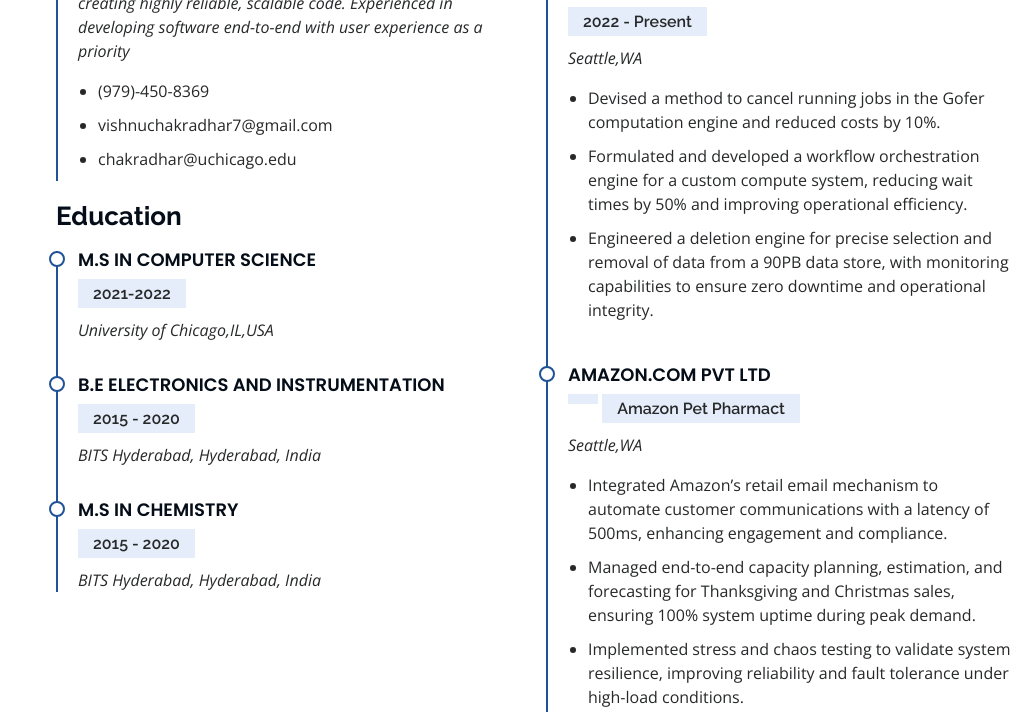
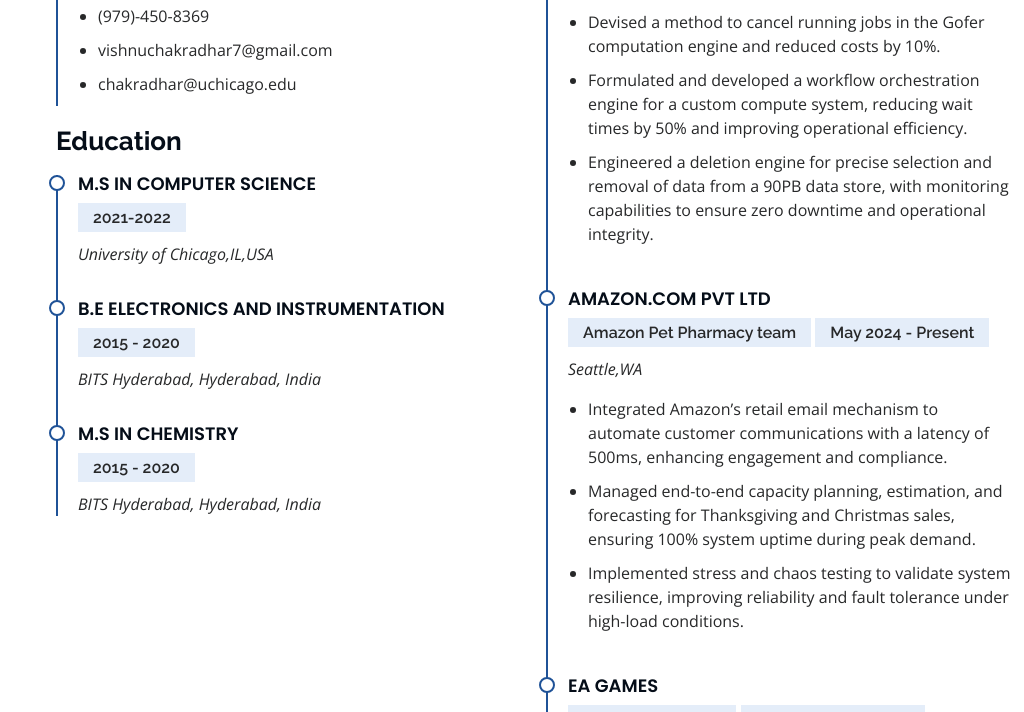
Before and after one commit to chakri07/chakri07.github.io, a plain HTML site: page index.html in a window 1280 px wide. Shown: the part 2088-2800 px from the top of the page, without its empty margins (256-1280 px from the left). Drawn offline with nearby package versions, Linux system fonts and the light colour scheme.

Commit message:
Updated pic and spelling

```diff
--- a/index.html
+++ b/index.html
@@ -94,7 +94,7 @@
 
         <div class="row">
           <div class="col-lg-4" data-aos="fade-right">
-            <img src="assets/img/profile-img.jpg" class="img-fluid" alt="">
+            <img src="assets/img/profile_pic.jpg" class="img-fluid" alt="">
           </div>
           <div class="col-lg-8 pt-4 pt-lg-0 content" data-aos="fade-left">
             <h3>Software Developer </h3>
@@ -201,7 +201,7 @@
             <div class="resume-item">
               <h4>Amazon.com Pvt ltd</h4>
               <h5>Prime Air Data and Computation Team</h5>
-              <h5>2022 - Present</h5>
+              <h5>Sep 2022 - May 2024</h5>
               <p><em>Seattle,WA </em></p>
               <ul>
                 <li>Devised a method to cancel running jobs in the Gofer computation engine and reduced costs by 10%.</li>
@@ -213,8 +213,8 @@
             </div>
             <div class="resume-item">
               <h4>Amazon.com Pvt ltd</h4>
-              <h5></h5>
-              <h5>Amazon Pet Pharmact</h5>
+              <h5>Amazon Pet Pharmacy team</h5>
+              <h5>May 2024 - Present</h5>
               <p><em>Seattle,WA </em></p>
               <ul>
                 <li>Integrated Amazon’s retail email mechanism to automate customer communications with a
```
Also changed, not shown: assets/img/profile-img.jpg (deleted), 3 other files.
